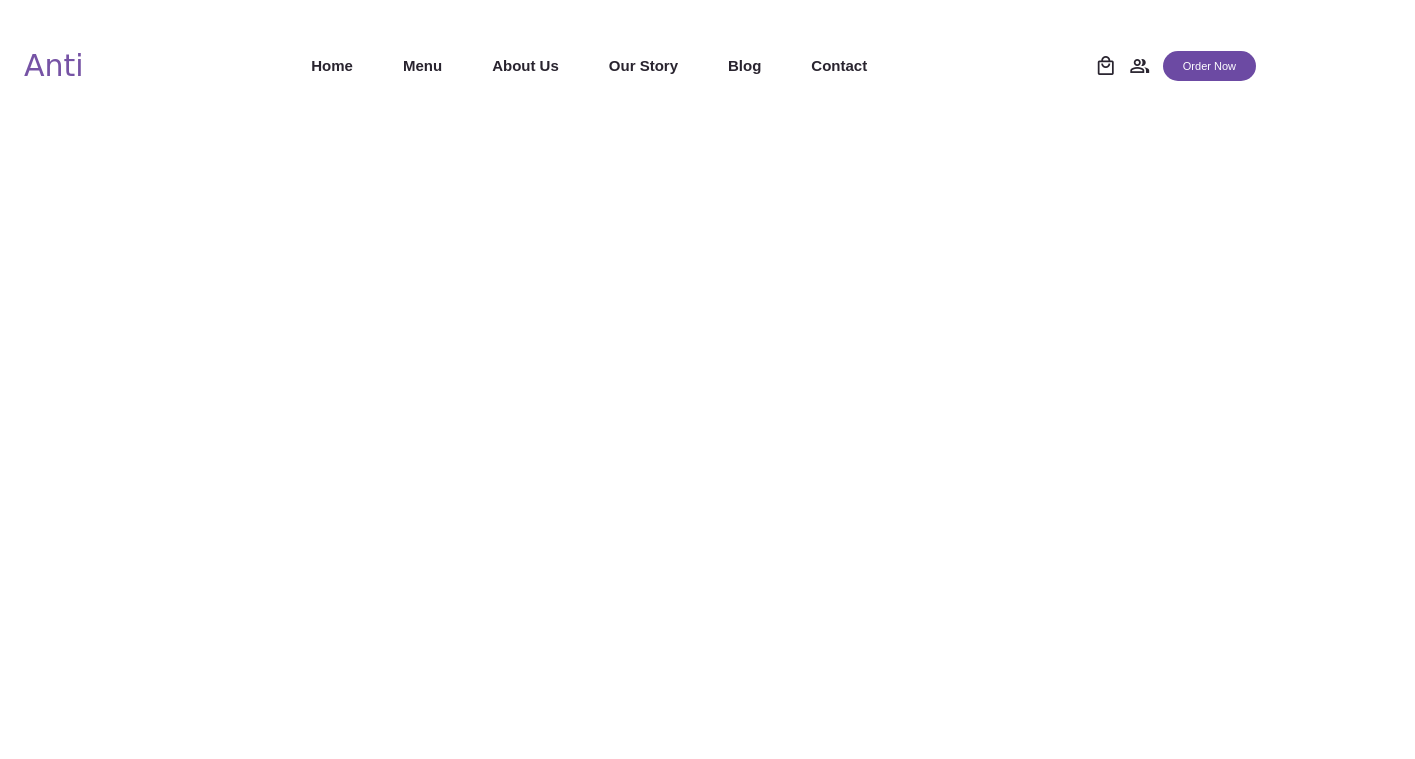
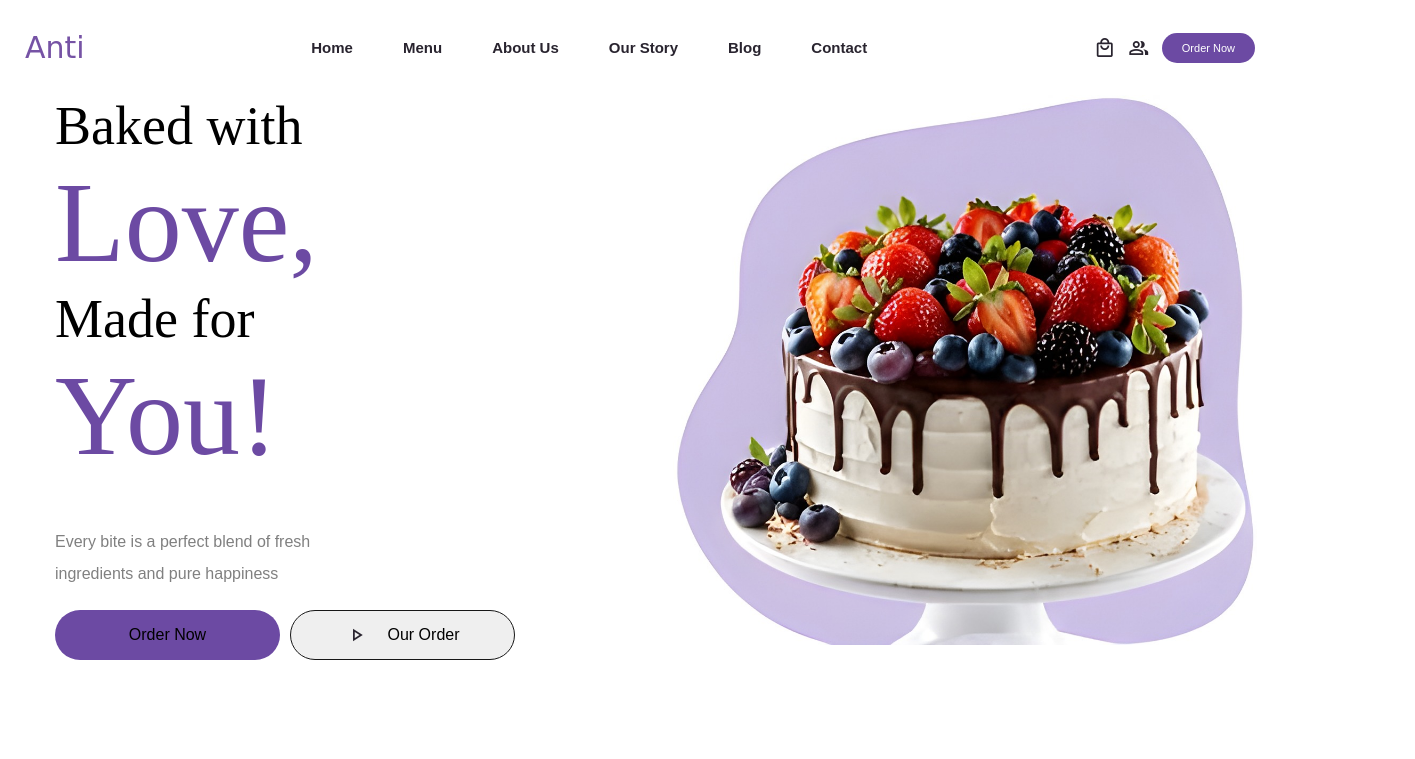
Before and after one commit to thomsonthomastomy-collab/sweet-bakery-website, a plain HTML site: page index.html in a window 1280 px wide. Shown: the whole page, 1415 px wide, since content can reach past the window. Drawn offline with nearby package versions, Linux system fonts and the light colour scheme.

Commit message:
second commit her

```diff
--- a/index.html
+++ b/index.html
@@ -3,13 +3,13 @@
 <head>
     <meta charset="UTF-8">
     <meta name="viewport" content="width=device-width, initial-scale=1.0">
-<link rel="stylesheet" href="https://fonts.googleapis.com/css2?family=Material+Symbols+Outlined:opsz,wght,FILL,GRAD@20..48,100..700,0..1,-50..200&icon_names=group,local_mall">
+<link rel="stylesheet" href="https://fonts.googleapis.com/css2?family=Material+Symbols+Outlined:opsz,wght,FILL,GRAD@20..48,100..700,0..1,-50..200&icon_names=group,local_mall,play_arrow">
 <link rel="stylesheet" href="style.css">
 </head>
 <body>
     <header>
         <nav class="nav-bar">
-            <h1>Anti</h1>
+            <h1 class="h1-nav-bar">Anti</h1>
             <div class="nav-link">
                 <a href="">Home</a><a href="">Menu</a><a href="">About Us</a><a href="">Our Story</a><a href="">Blog</a><a href="">Contact</a>
             </div>
@@ -20,5 +20,44 @@
             </div>
         </nav>
     </header>
+
+
+
+
+<section class="hero">
+    <div class="hero-section">
+
+        <div class="hero-content">
+            <h1 class="hero-h1">
+                Baked with <br>
+                <span >Love,</span> <br>
+                Made for <br>
+                <span>You!</span>
+            </h1>
+
+            <p>
+                Every bite is a perfect blend of
+            fresh    <br>ingredients and pure happiness
+            </p>
+
+            <div class="hero-buttons">
+                <button class="one">Order Now</button>
+
+            <button class="two">
+                <span class="material-symbols-outlined">
+                        play_arrow
+                </span>
+                    Our Order
+                </button>
+            </div>
+        </div>
+
+        <div class="image">
+            <img src="hero-cake.jpg" alt="">
+        </div>
+
+    </div>
+</section>
+
 </body>
 </html>
--- a/style.css
+++ b/style.css
@@ -4,13 +4,13 @@
     box-sizing: border-box;
 }
  body {
-    font-family: var(--font-sans); color: var(--color-ink); background: #fff; padding: 48px 24px 96px;
+    font-family: var(--font-sans); color: var(--color-ink); background: #fff; padding: 30px 25px 96px;
     text-decoration: none;
  }
 
 
 /*nav bar*/
-h1{
+.h1-nav-bar{
   font-family: 'Allura', cursive;
     font-size: 30px;
     font-weight: 400;
@@ -54,3 +54,65 @@ nav button {
     align-items: center;
     gap: 12px;
 }
+.hero{
+    padding: 30px 30px 96px;
+    width: 100%;
+    min-height: 80vh;
+}
+.hero-section{
+    display: flex;
+    justify-content: space-between;
+}
+.hero-h1 {
+    font-family: 'Playfair Display', serif;
+    font-size: 54px;
+    font-weight: 400;
+    line-height: 1.15;
+    color: #000000;
+}
+.hero-h1 span{
+    font-size: 114px;
+    color:  #6C4AA3;
+}
+.image img{
+    width:900px;
+    height: 550px;
+    object-fit: contain;
+
+}
+.hero-section p{
+
+    font-size: 16px;
+    font-family: sans-serif;
+    color: gray;
+    margin: 45px 0 20px;
+    line-height: 2;
+
+}
+.hero-buttons button{
+    width: 225px;
+    height: 50px;
+    padding: 0;
+    box-sizing: border-box;
+    border-radius: 50px;
+    font-size: 16px;
+    display: flex;
+    align-items: center;
+    justify-content: center;
+    gap: 20px;
+    cursor: pointer;
+    border: none;
+}
+.hero-buttons .one{
+    background-color: #6C4AA3;
+    font-weight: 12px;
+}
+.hero-buttons {
+    display: flex;
+    align-items: center;
+    gap: 10px;
+    justify-content: center;
+}
+.hero-buttons .two{
+       border: 1px solid #171717;
+}
```
Also changed, not shown: hero-cake.jpg (added).
